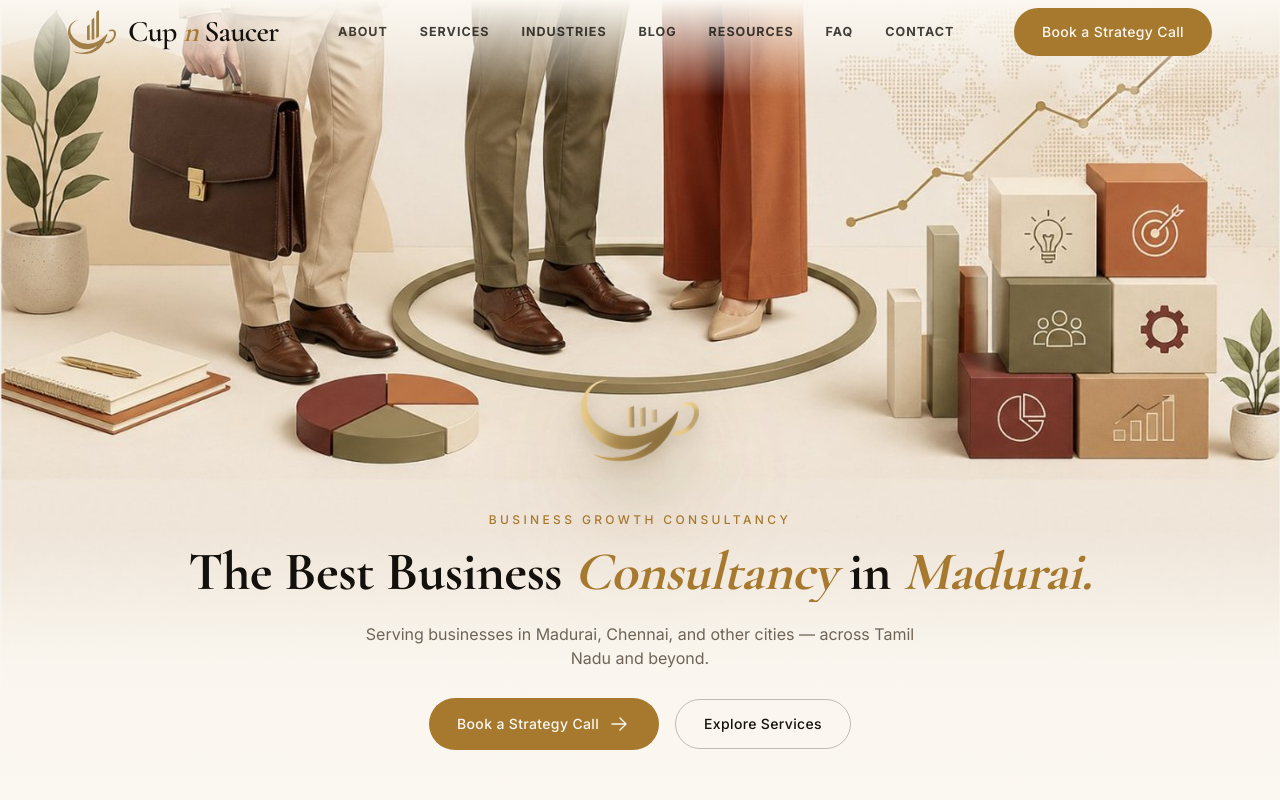
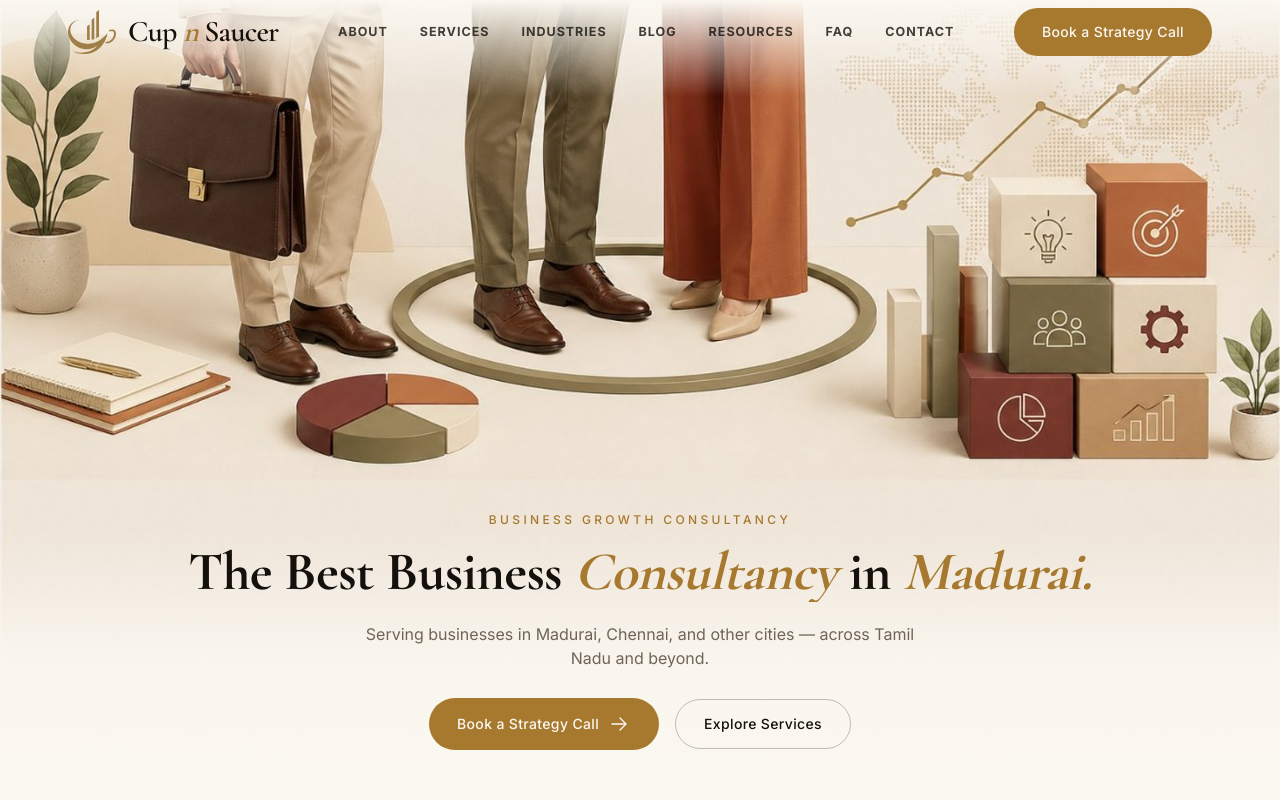
Before and after one commit to madhumitaganeshkumar123-ship-it/cupnsaucer, a Next.js app: page / in a window 1280 px wide. Shown: the top 800 px of the page. Built offline with nearby package versions, Linux system fonts and the light colour scheme.

Commit message:
Update Hero.tsx

```diff
--- a/src/components/home/Hero.tsx
+++ b/src/components/home/Hero.tsx
@@ -1,7 +1,6 @@
 "use client";
 
 import { motion } from "framer-motion";
-import { AnimatedLogoMark } from "@/components/home/AnimatedLogoMark";
 import { Button } from "@/components/ui/Button";
 import { ArrowRight } from "@/components/ui/Icons";
 
@@ -23,11 +22,6 @@ export function Hero() {
       {/* soften the seams so the photo melts into the page */}
       <div aria-hidden className="pointer-events-none absolute inset-x-0 top-0 h-24 bg-gradient-to-b from-cream to-transparent" />
       <div aria-hidden className="pointer-events-none absolute inset-x-0 bottom-0 h-[34%] bg-gradient-to-t from-cream via-cream/90 to-transparent" />
-
-      {/* the animated mark, resting on the floor of the scene */}
-      <div className="absolute left-1/2 top-[51%] h-24 w-24 -translate-x-1/2 -translate-y-1/2 sm:h-28 sm:w-28 lg:h-[7.4rem] lg:w-[7.4rem]">
-        <AnimatedLogoMark />
-      </div>
 
       <div className="absolute inset-x-0 top-[64%] z-10 px-6 text-center">
         <motion.p
```
